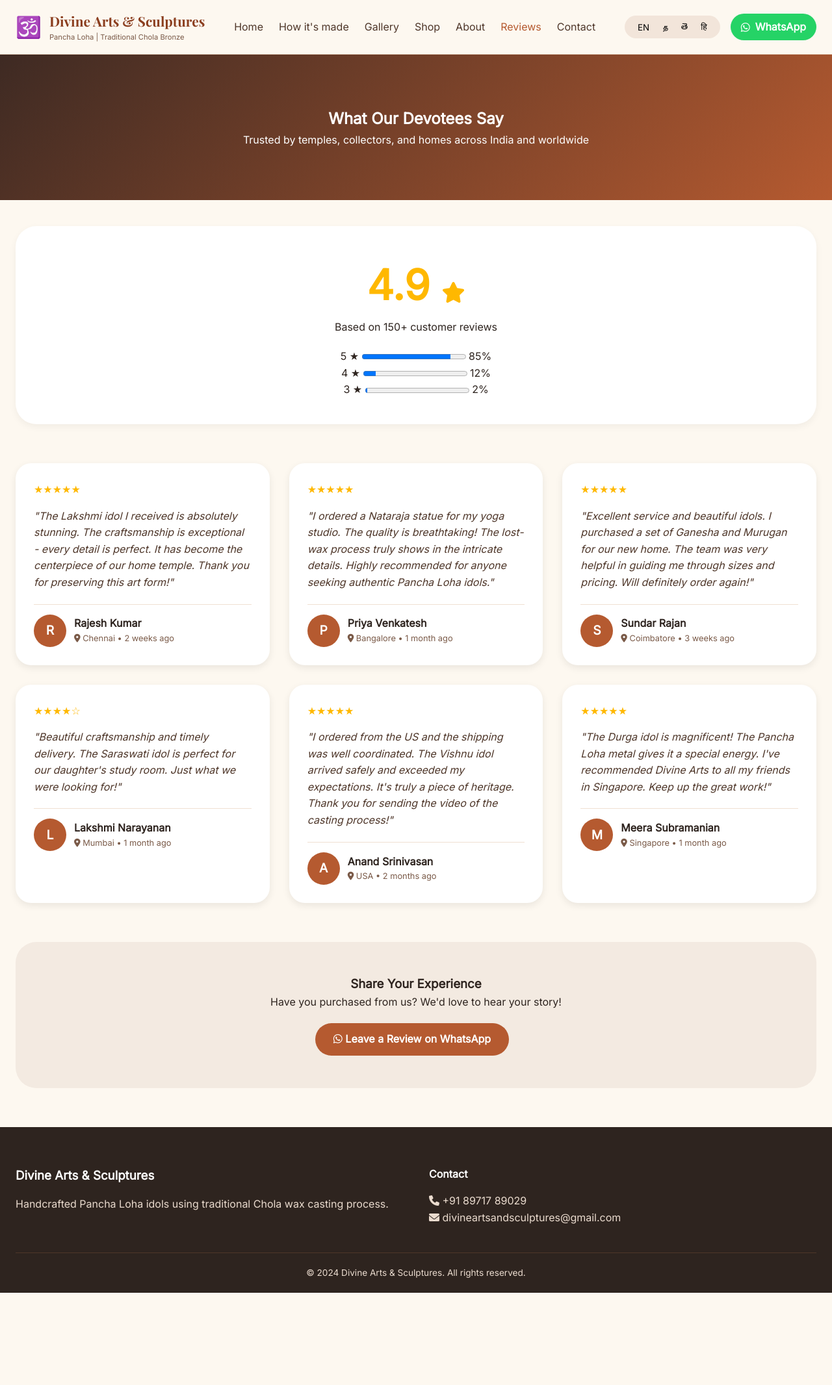
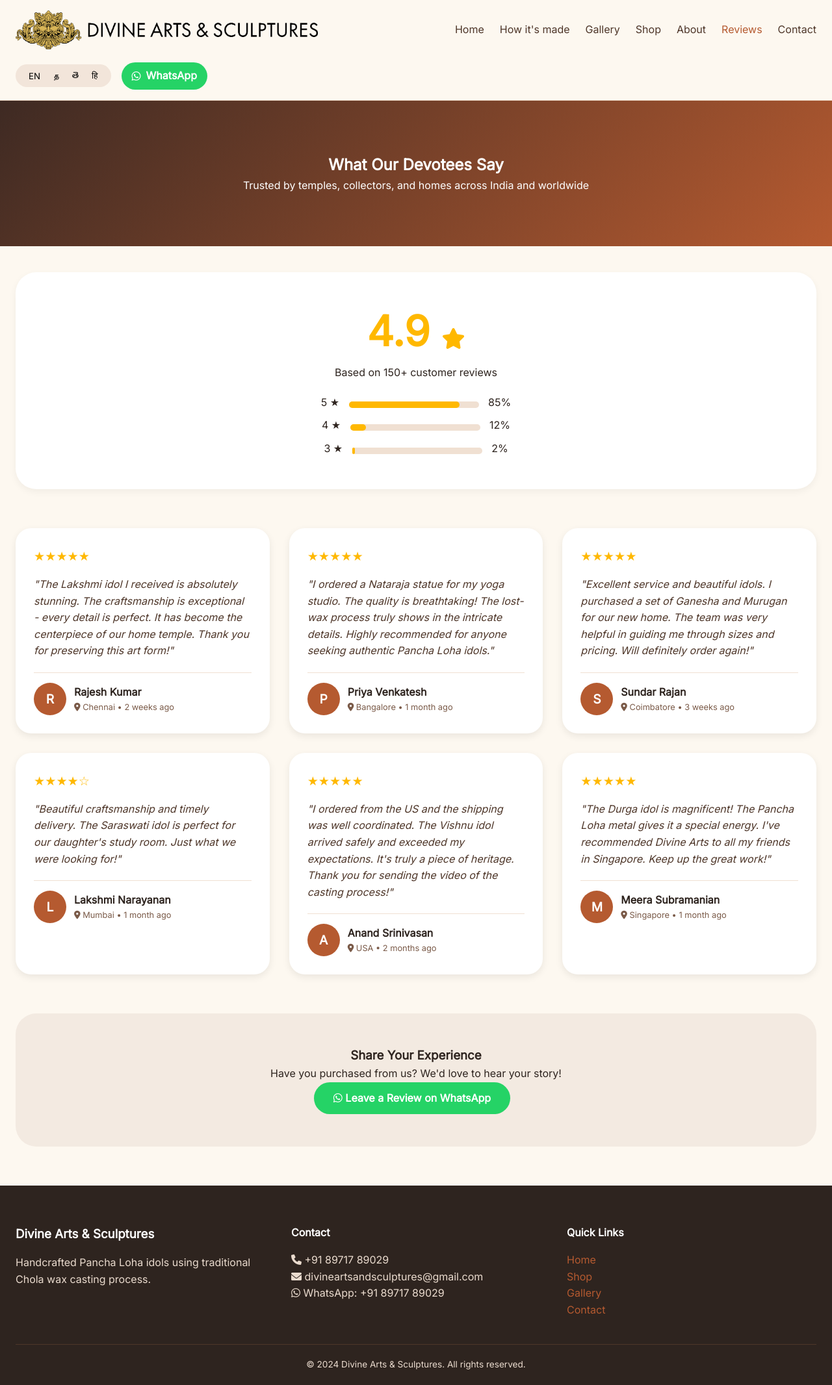
Before and after one commit to Rohitpo/DASwebsite, a plain HTML site: page reviews.html in a window 1280 px wide. Shown: the whole page at 65% size. Before the commit the page ends 1990 px from the top, so only its background shows below. Drawn offline with nearby package versions, Linux system fonts and the light colour scheme.

Commit message:
Refactor reviews.html with updated structure and styles

```diff
--- a/reviews.html
+++ b/reviews.html
@@ -8,6 +8,23 @@
     <link href="https://fonts.googleapis.com/css2?family=Inter:opsz,wght@300;400;500;600;700&family=Playfair+Display:wght@400;500;600;700&display=swap" rel="stylesheet">
     <link rel="stylesheet" href="style.css">
     <style>
+        .logo-img {
+            height: 60px;
+            width: auto;
+            margin-right: 15px;
+        }
+        .logo {
+            display: flex;
+            align-items: center;
+        }
+        .logo h1 {
+            font-size: 1.2rem;
+            margin: 0;
+        }
+        .logo p {
+            font-size: 0.8rem;
+            margin: 0;
+        }
         .reviews-header {
             background: linear-gradient(135deg, #3E2A23, #B55A30);
             color: white;
@@ -26,6 +43,23 @@
             font-size: 4rem;
             font-weight: 700;
             color: #FFB800;
+        }
+        .rating-bars div {
+            margin: 10px 0;
+        }
+        .rating-bars progress {
+            width: 200px;
+            height: 10px;
+            border-radius: 5px;
+            margin: 0 10px;
+        }
+        .rating-bars progress::-webkit-progress-bar {
+            background-color: #f0e0d2;
+            border-radius: 5px;
+        }
+        .rating-bars progress::-webkit-progress-value {
+            background-color: #FFB800;
+            border-radius: 5px;
         }
         .reviews-grid {
             display: grid;
@@ -47,6 +81,7 @@
         .review-stars {
             color: #FFB800;
             margin-bottom: 15px;
+            font-size: 1.2rem;
         }
         .review-text {
             font-style: italic;
@@ -66,7 +101,7 @@
             width: 50px;
             height: 50px;
             border-radius: 50%;
-            background: var(--copper);
+            background: #B55A30;
             display: flex;
             align-items: center;
             justify-content: center;
@@ -88,14 +123,54 @@
             text-align: center;
             margin: 60px 0;
         }
+        .btn-primary {
+            display: inline-block;
+            background: #25D366;
+            color: white;
+            padding: 12px 30px;
+            border-radius: 50px;
+            text-decoration: none;
+            font-weight: 600;
+            transition: 0.3s;
+        }
+        .btn-primary:hover {
+            background: #128C7E;
+            transform: scale(1.05);
+        }
+        .footer-grid a {
+            color: #B55A30;
+            text-decoration: none;
+        }
+        .footer-grid a:hover {
+            text-decoration: underline;
+        }
+        @media (max-width: 768px) {
+            .logo-img {
+                height: 40px;
+            }
+            .logo h1 {
+                font-size: 0.9rem;
+            }
+            .logo p {
+                font-size: 0.7rem;
+            }
+            .reviews-grid {
+                grid-template-columns: 1fr;
+            }
+            .rating-bars progress {
+                width: 120px;
+            }
+            .leave-review {
+                padding: 30px;
+            }
+        }
     </style>
 </head>
 <body>
     <nav class="navbar">
         <div class="container nav-container">
             <div class="logo">
-                <span class="logo-icon">🕉️</span>
-                <div><h1>Divine Arts & Sculptures</h1><p>Pancha Loha | Traditional Chola Bronze</p></div>
+                <img src="GALLARY/lobo.png" alt="Divine Arts & Sculptures Logo" class="logo-img">
             </div>
             <div class="nav-links">
                 <a href="index.html">Home</a>
@@ -141,17 +216,34 @@
         <div class="leave-review">
             <h3>Share Your Experience</h3>
             <p>Have you purchased from us? We'd love to hear your story!</p>
-            <a href="https://wa.me/918971789029?text=Hi! I'd like to share my experience with Divine Arts & Sculptures:" class="btn-primary" style="display: inline-block; margin-top: 20px;" target="_blank"><i class="fab fa-whatsapp"></i> Leave a Review on WhatsApp</a>
+            <a href="https://wa.me/918971789029?text=Hi! I'd like to share my experience with Divine Arts & Sculptures:" class="btn-primary" target="_blank"><i class="fab fa-whatsapp"></i> Leave a Review on WhatsApp</a>
         </div>
     </div>
 
     <footer>
         <div class="container">
             <div class="footer-grid">
-                <div><h3>Divine Arts & Sculptures</h3><p>Handcrafted Pancha Loha idols using traditional Chola wax casting process.</p></div>
-                <div><h4>Contact</h4><p><i class="fas fa-phone"></i> +91 89717 89029</p><p><i class="fas fa-envelope"></i> divineartsandsculptures@gmail.com</p></div>
+                <div>
+                    <h3>Divine Arts & Sculptures</h3>
+                    <p>Handcrafted Pancha Loha idols using traditional Chola wax casting process.</p>
+                </div>
+                <div>
+                    <h4>Contact</h4>
+                    <p><i class="fas fa-phone"></i> +91 89717 89029</p>
+                    <p><i class="fas fa-envelope"></i> divineartsandsculptures@gmail.com</p>
+                    <p><i class="fab fa-whatsapp"></i> WhatsApp: +91 89717 89029</p>
+                </div>
+                <div>
+                    <h4>Quick Links</h4>
+                    <p><a href="index.html">Home</a></p>
+                    <p><a href="shop.html">Shop</a></p>
+                    <p><a href="gallery.html">Gallery</a></p>
+                    <p><a href="contact.html">Contact</a></p>
+                </div>
             </div>
-            <div class="footer-bottom"><p>© 2024 Divine Arts & Sculptures. All rights reserved.</p></div>
+            <div class="footer-bottom">
+                <p>© 2024 Divine Arts & Sculptures. All rights reserved.</p>
+            </div>
         </div>
     </footer>
 
```
